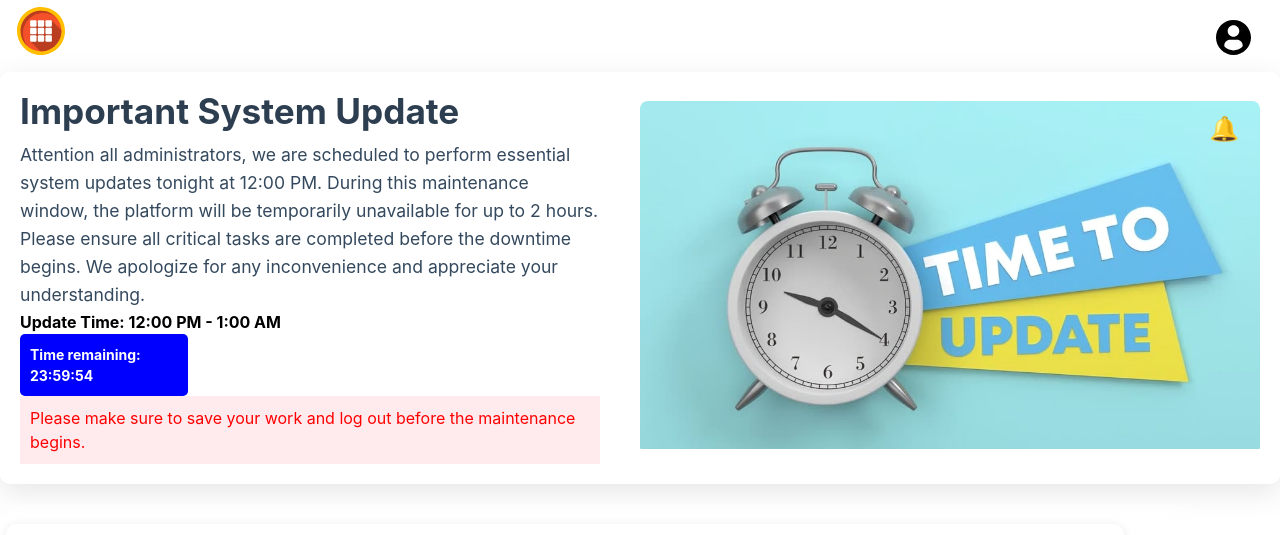
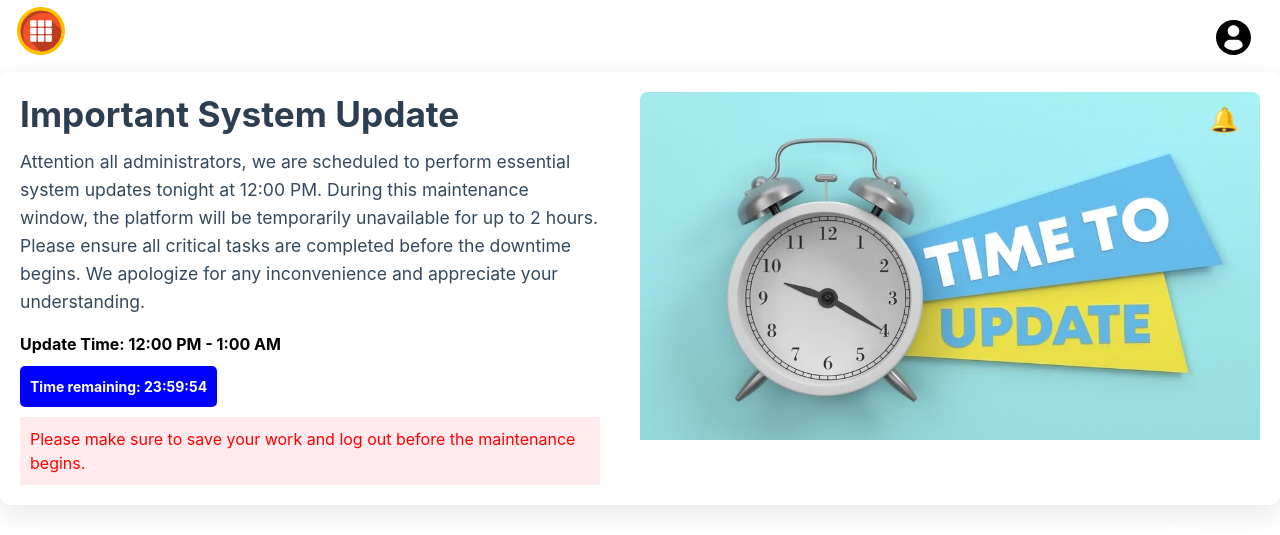
Before and after one commit to abulhasnatsifat/The-Dream-Vibe-Journal, a React (Create React App) app: page /home in a window 1280 px wide. Shown: the top 535 px of the page. Built offline with nearby package versions, Linux system fonts and the light colour scheme.

Commit message:
Add files via upload

```diff
--- a/src/components/FeaturedPost/FeaturedPost.css
+++ b/src/components/FeaturedPost/FeaturedPost.css
@@ -2,11 +2,13 @@
   background: rgba(255, 255, 255, 0.8);
   backdrop-filter: blur(10px);
   border-radius: 10px;
-  padding: 20px;
+  padding: clamp(12px, 2.5vw, 20px);
   box-shadow: 0 8px 30px rgba(0, 0, 0, 0.1);
   margin-bottom: 20px;
   transition: transform 0.3s, box-shadow 0.3s;
-
+  width: 100%;
+  box-sizing: border-box;
+  max-width: 100%;
 }
 
 .featured-post:hover {
@@ -16,30 +18,60 @@
 
 .featured-content {
   display: flex;
-  align-items: center;
+  align-items: flex-start;
+  flex-wrap: wrap;
+  gap: clamp(10px, 2.5vw, 20px);
+}
+
+@media (max-width: 768px) {
+  .featured-content {
+    flex-direction: column;
+  }
 }
 
 .featured-text {
   flex: 1;
-  margin-right: 20px;
+  min-width: 280px;
+  width: 100%;
+}
+
+@media (max-width: 768px) {
+  .featured-text {
+    min-width: 100%;
+    order: 2;
+  }
 }
 
 .featured-thumbnail {
   width: 100%;
+  max-width: 500px;
   height: auto;
   border-radius: 8px;
+  object-fit: cover;
+  margin: 0 auto;
+}
+
+@media (max-width: 768px) {
+  .featured-thumbnail {
+    order: 1;
+    max-width: 100%;
+    margin-bottom: 15px;
+  }
 }
 
 .featured-title {
-  font-size: 2.2em;
+  font-size: clamp(1.2em, 3vw, 2.2em);
   color: #2c3e50;
-  margin-bottom: 10px;
+  margin-bottom: clamp(8px, 2vw, 10px);
+  word-wrap: break-word;
+  line-height: 1.3;
 }
 
 .featured-description {
-  font-size: 1.1em;
+  font-size: clamp(0.85em, 1.8vw, 1.1em);
   color: #34495e;
   line-height: 1.6;
+  margin-bottom: clamp(12px, 2.5vw, 15px);
 }
 
 .cta-button {
@@ -47,8 +79,22 @@
   color: white;
   border: none;
   border-radius: 5px;
-  padding: 10px 20px;
+  padding: clamp(8px, 2vw, 10px) clamp(15px, 3vw, 20px);
   cursor: pointer;
+  width: fit-content;
+  min-width: 120px;
+  font-size: clamp(14px, 2vw, 16px);
+  display: inline-block;
+  text-align: center;
+  margin: 10px 0;
+}
+
+@media (max-width: 768px) {
+  .cta-button {
+    width: 100%;
+    max-width: none;
+    margin: 15px 0;
+  }
 }
 
 .cta-button:hover {
@@ -58,11 +104,14 @@
 .countdown {
   color: white;
   font-weight: bold;
-  background-color: #f8f8f8; /* Off-white color */
-  padding: 10px;
+  background-color: #f8f8f8;
+  padding: clamp(8px, 2vw, 10px);
   border-radius: 5px;
-  width: 29%;
-  font-size: 14px;
+  width: fit-content;
+  min-width: 150px;
+  max-width: 100%;
+  font-size: clamp(11px, 1.8vw, 14px);
+  margin: clamp(8px, 2vw, 10px) 0;
 }
 
 .update-time {
```
